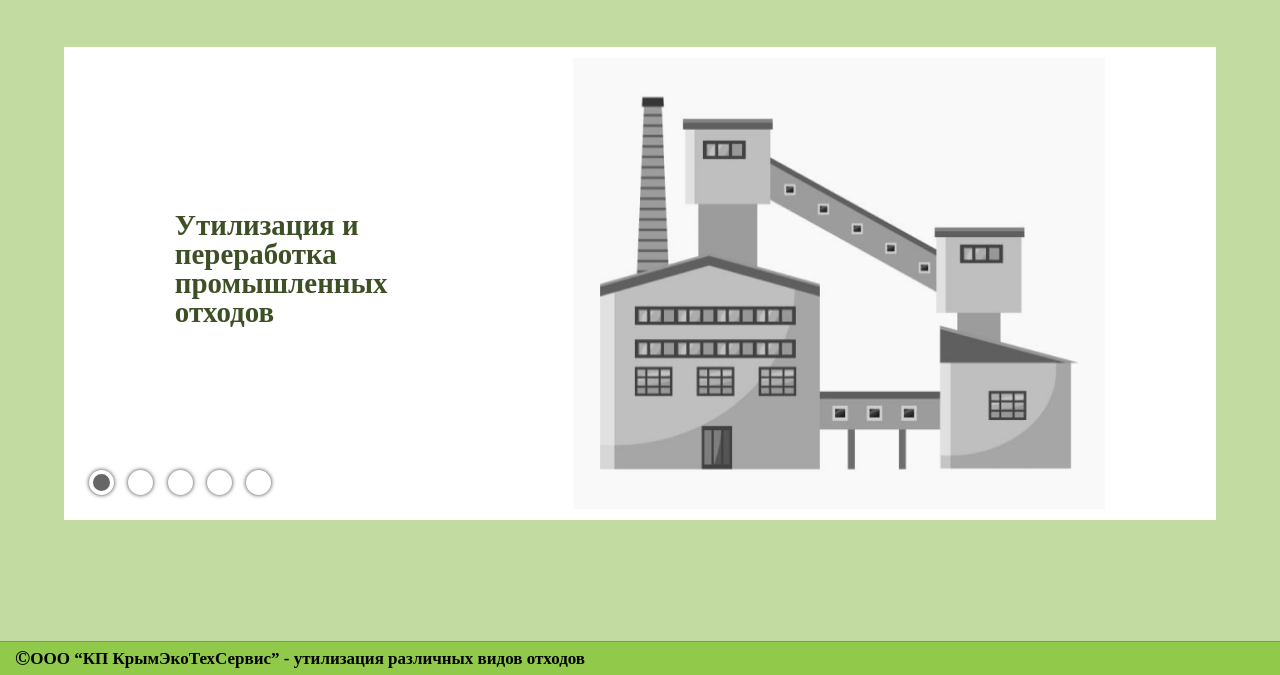
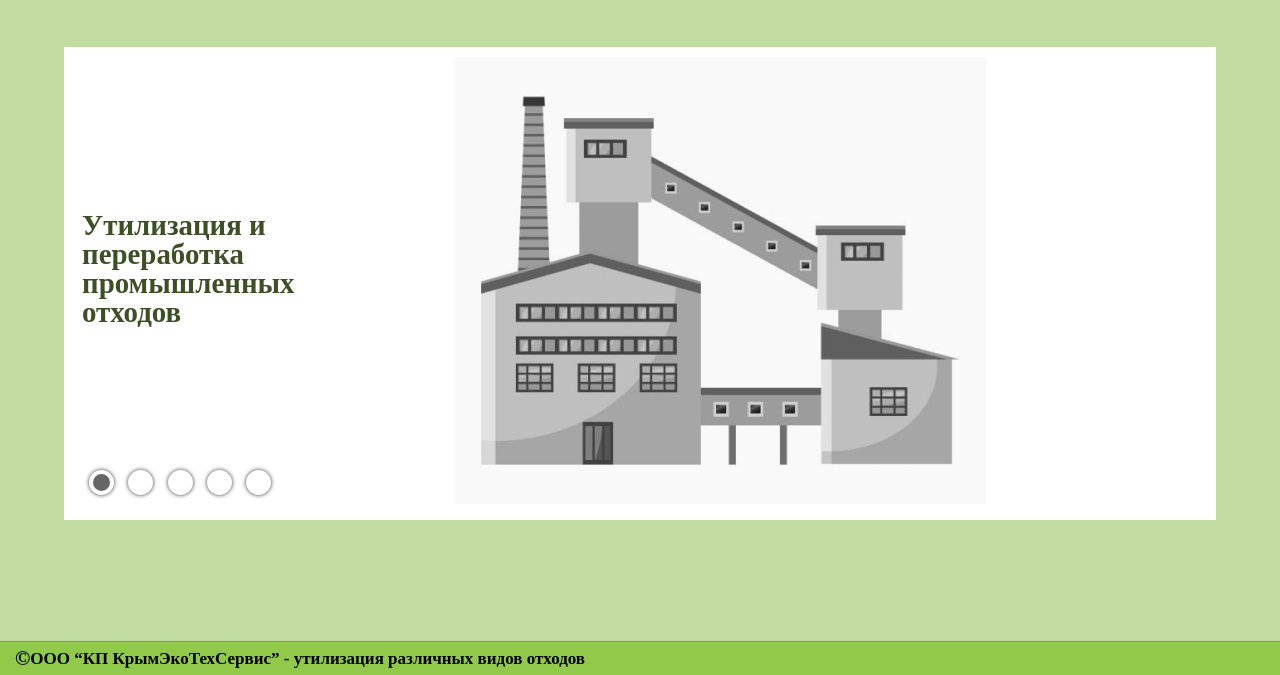
Before and after one commit to Teprol/Utilization_otxodi, a plain HTML site: page index.html in a window 1280 px wide. Shown: the part 125-800 px from the top of the page. Drawn offline with nearby package versions, Linux system fonts and the light colour scheme.

Commit message:
изминение состояния контейнеров картинки

```diff
--- a/styles/style.css
+++ b/styles/style.css
@@ -191,25 +191,29 @@ p {
 
 .slide_img > img {
   max-width: 100%;
-  height: 100%;
+  /* height: 100%; */
 }
 
 .slider-slides > div > div {
   display: flex;
-  justify-content: space-around;
+  /* justify-content: space-around; */
+  align-items: center;
   padding: 10px;
 }
 
 .slider-slides > div > div > h3 {
   align-self: center;
-  /* width: 565px;
-  height: 251px; */
   font-family: Nokora;
   font-style: normal;
   font-weight: bold;
   font-size: 1.7em;
   line-height: 1em;
   color: #3d5025;
+  flex: 1 1;
+}
+
+.slider-slides > div > div > div {
+  flex: 2 1;
 }
 
 #btn-1:checked ~ .slider-controls label[for="btn-1"],
```
